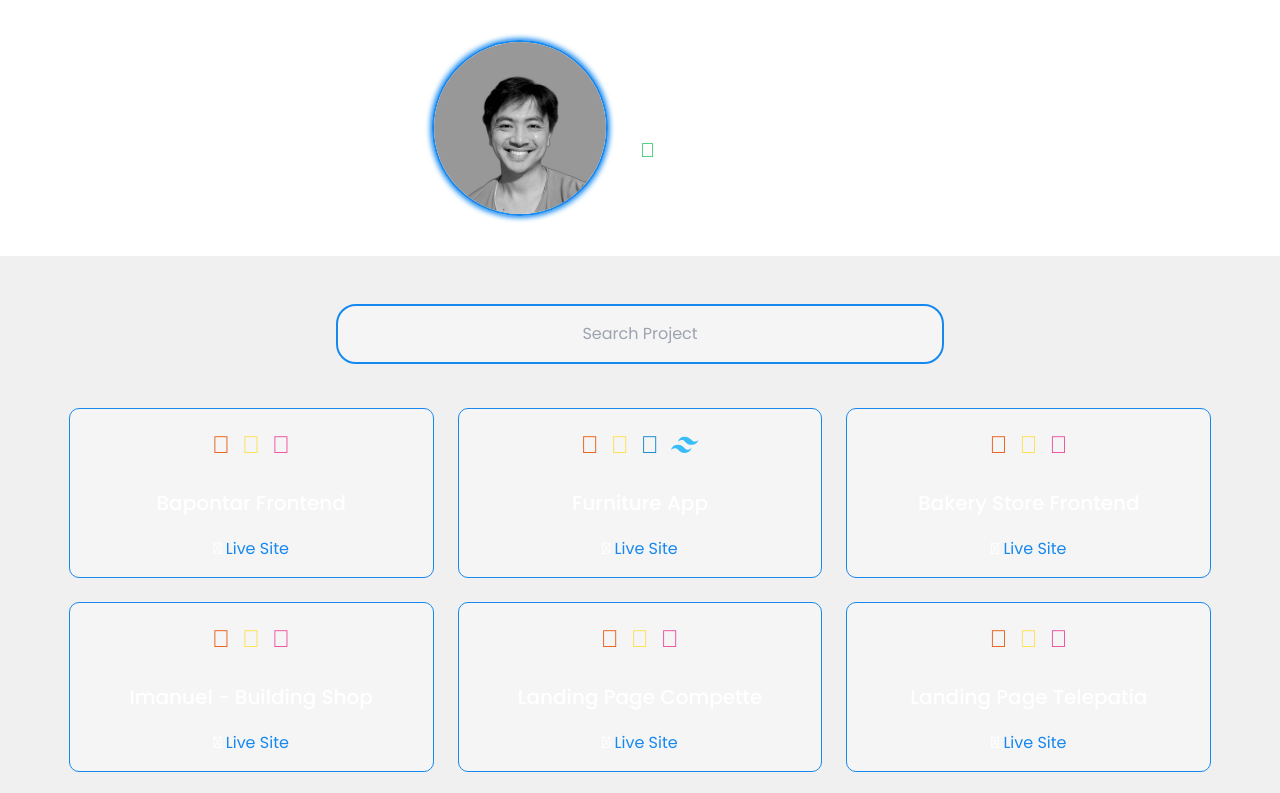
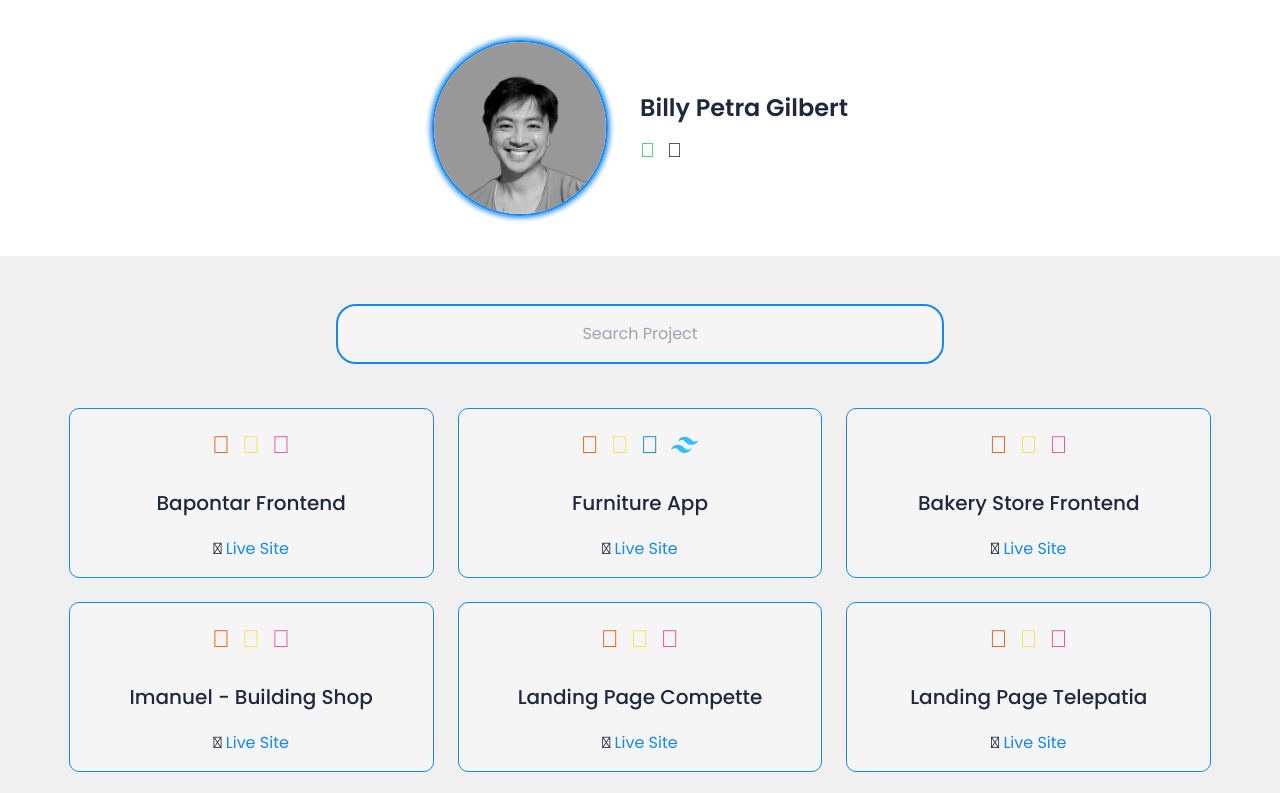
Before and after one commit to billpebert/billpebert.github.io, a website: page index.html in a window 1280 px wide. Shown: the top 793 px of the page. Drawn offline with Linux system fonts and the light colour scheme.

Commit message:
update dark theme

```diff
--- a/index.html
+++ b/index.html
@@ -24,7 +24,7 @@
         <div class="flex items-center justify-center gap-8 py-10">
             <img src="assets/image/profile-pic.png" class="rounded-full w-44" alt="">
             <div class="flex flex-col gap-3">
-                <div class="text-2xl font-semibold text-white">
+                <div class="text-2xl font-semibold dark:text-white text-slate-800">
                     Billy Petra Gilbert
                 </div>
                 <div class="flex gap-3">
@@ -32,7 +32,7 @@
                         <span class="text-green-500 fa-brands fa-whatsapp"></span>
                     </a>
                     <a href="https://github.com/billpebert/" class="text-xl">
-                        <span class="text-white fa-brands fa-github"></span>
+                        <span class="text-slate-800 dark:text-white fa-brands fa-github"></span>
                     </a>
                 </div>
             </div>
--- a/script.js
+++ b/script.js
@@ -21,7 +21,7 @@ const buildUrl = (github) => {
 const buildLiveSiteUrl = (link) => {
     return `
         <a href="${link.liveSiteLink}" class="relative z-20 hover:underline decoration-sky-400 decoration-2" target="_blank">
-            <i class="fa-brands fa-chrome text-white not-italic"></i>
+            <i class="fa-brands fa-chrome dark:text-white text-slate-800 not-italic"></i>
             Live Site
         </a>
     `;
@@ -34,9 +34,9 @@ const displayLinks = (links) => {
         listItem.classList.add('link');
         listItem.innerHTML = `
             <div class='flex flex-col items-center gap-4 relative'>
-                <a href='${buildUrl(link.githubRepo)}' class='text-white absolute z-10 inset-0' target='_blank'>
+                <a href='${buildUrl(link.githubRepo)}' class='dark:text-white text-slate-800 absolute z-10 inset-0' target='_blank'>
                 </a>
-                <h3 class='text-xl font-medium text-white'>
+                <h3 class='text-xl font-medium dark:text-white text-slate-800'>
                     <span class='flex justify-center gap-3'>
                         ${buildIcon(link.icons)}
                     </span>
```
Also changed, not shown: dist/main.css.
